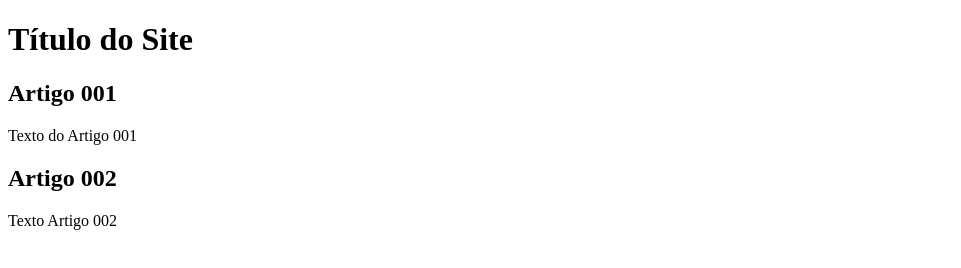
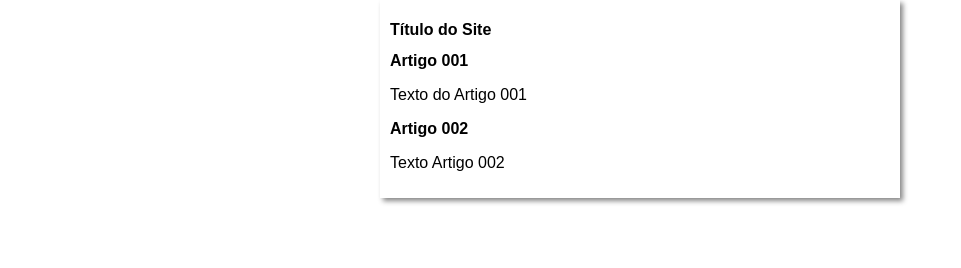
Before and after one commit to gnlins/projeto-site, a plain HTML site: page index.html in a window 1280 px wide. Shown: the whole page, without its empty margins (0-961 px from the left). Drawn offline with Linux system fonts and the light colour scheme.

Commit message:
Iniciei o Design

```diff
--- /dev/null
+++ b/estilos/styles.css
@@ -0,0 +1,12 @@
+*{
+    font-family: Arial, Helvetica, sans-serif;
+    font-size: 16px;
+}
+
+body {
+    background-color: white;
+    width: 500px;
+    margin: auto;
+    padding: 10px;
+    box-shadow: 3px 3px 5px rgba(0, 0, 0, 0.473);
+}
--- a/index.html
+++ b/index.html
@@ -5,6 +5,7 @@
     <meta http-equiv="X-UA-Compatible" content="IE=edge">
     <meta name="viewport" content="width=device-width, initial-scale=1.0">
     <title>Título do Site</title>
+    <link rel="stylesheet" href="estilos/styles.css">
 </head>
 <body>
     <main>
```
